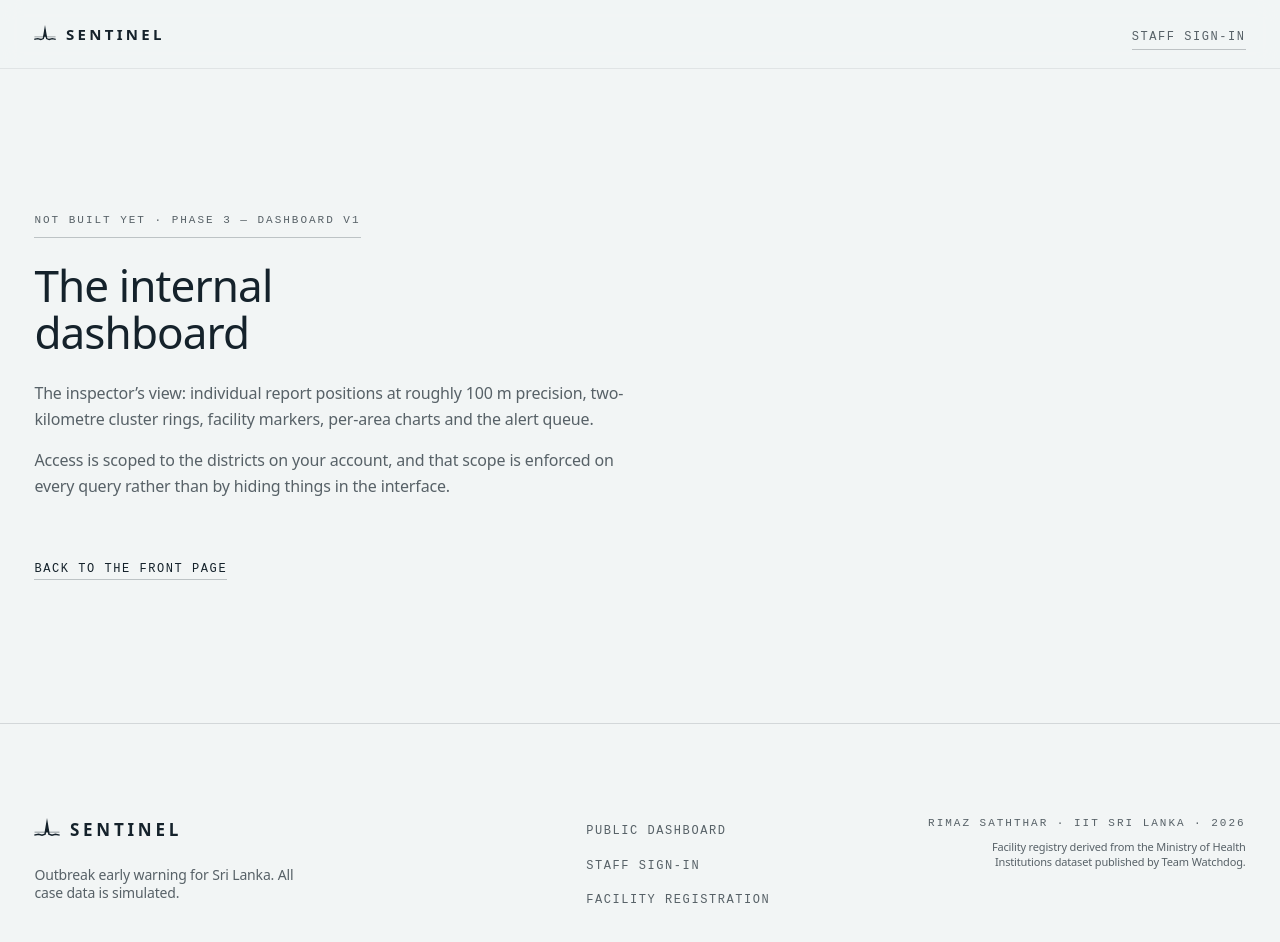
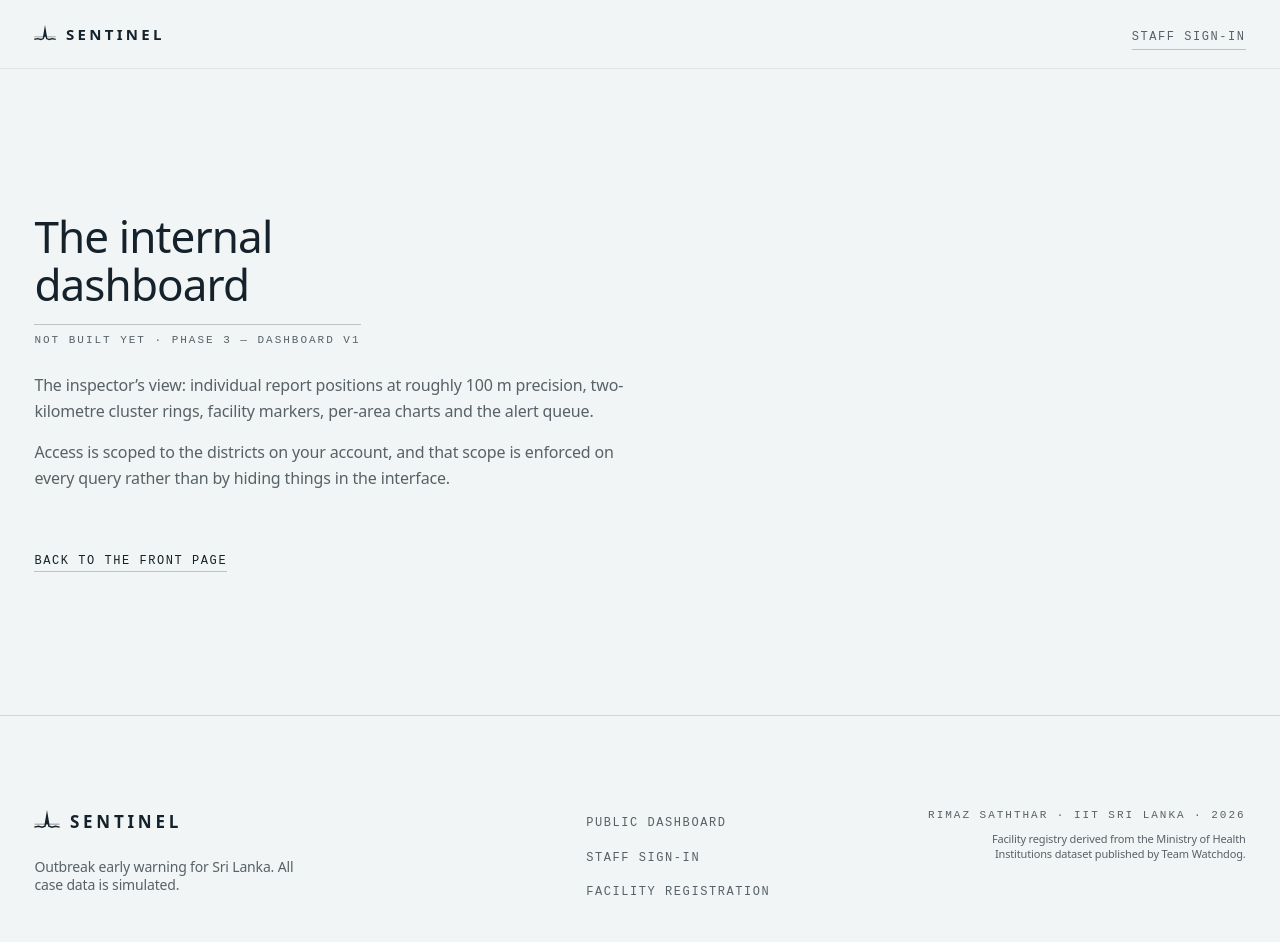
Before and after one commit to Rimaz17/sentinel, a React (Vite) app in the folder frontend/: page /app in a window 1280 px wide. Shown: the top 942 px of the page. Built offline with nearby package versions, Linux system fonts and the light colour scheme.

Commit message:
fix(a11y): move the planned-page status line below its heading

```diff
--- a/frontend/src/features/planned/PlannedPage.tsx
+++ b/frontend/src/features/planned/PlannedPage.tsx
@@ -29,8 +29,11 @@ export function PlannedPage({ title, phase, children }: PlannedPageProps) {
 
       <main id="main" className="planned__main">
         <div className="shell planned__inner">
+          {/* The status line sits under the heading, not above it. A label
+              stacked over a title is a kicker, and the heading carries its own
+              weight without one. */}
+          <h1 className="planned__title">{title}</h1>
           <p className="planned__phase label label--sm">Not built yet · {phase}</p>
-          <h1 className="planned__title">{title}</h1>
           <div className="planned__body">{children}</div>
           <p className="planned__back">
             <Link to="/">Back to the front page</Link>
--- a/frontend/src/features/planned/planned.css
+++ b/frontend/src/features/planned/planned.css
@@ -16,15 +16,15 @@
 }
 
 .planned__phase {
-  padding-bottom: var(--space-2xs);
+  width: fit-content;
+  margin-top: var(--space-sm);
+  padding-top: var(--space-2xs);
   color: var(--ink-70);
-  border-bottom: var(--rule-firm);
-  width: fit-content;
+  border-top: var(--rule-firm);
 }
 
 .planned__title {
   max-width: 18ch;
-  margin-top: var(--space-md);
   font-size: var(--step-title);
   font-weight: var(--weight-medium);
   line-height: var(--leading-title);
```
